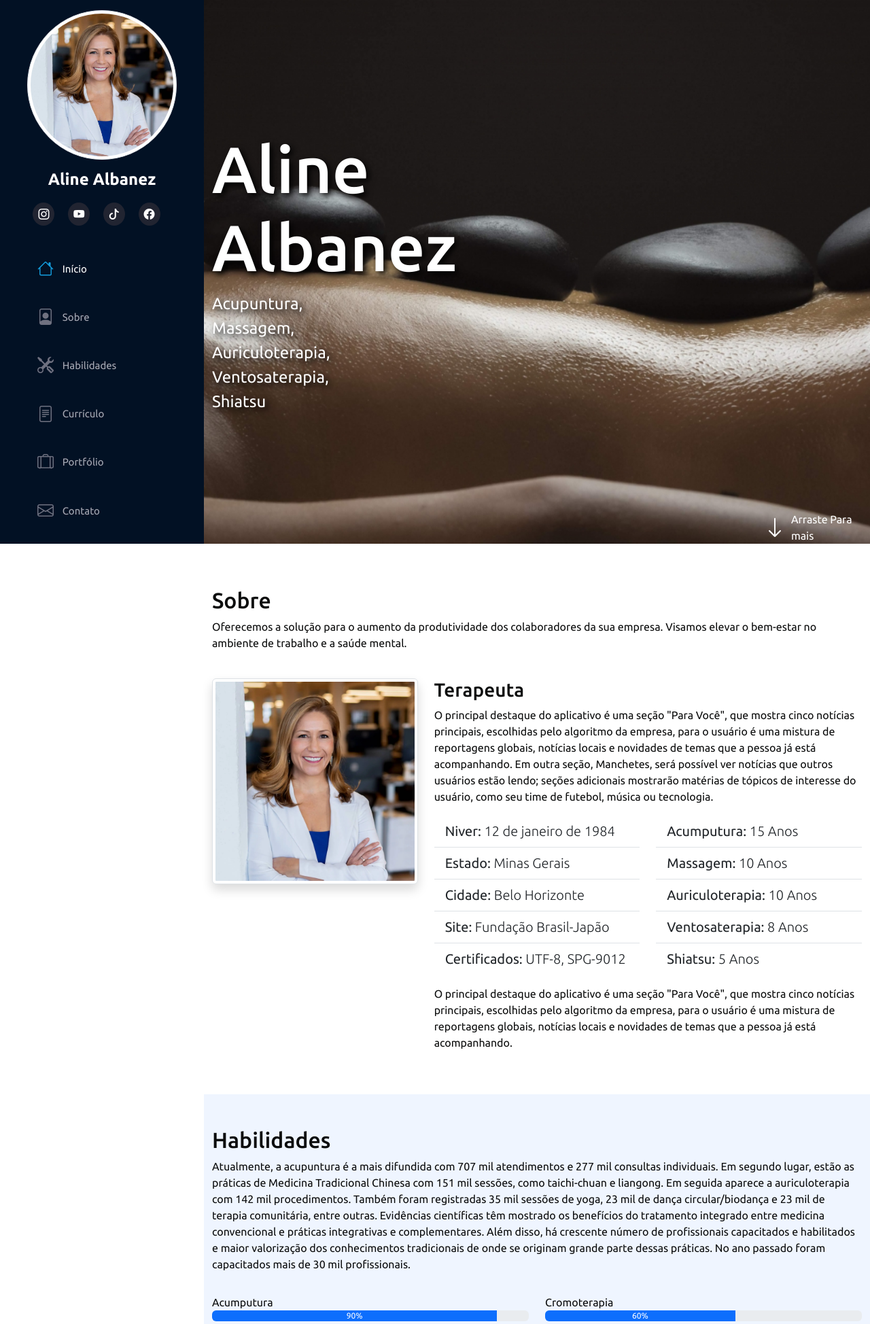
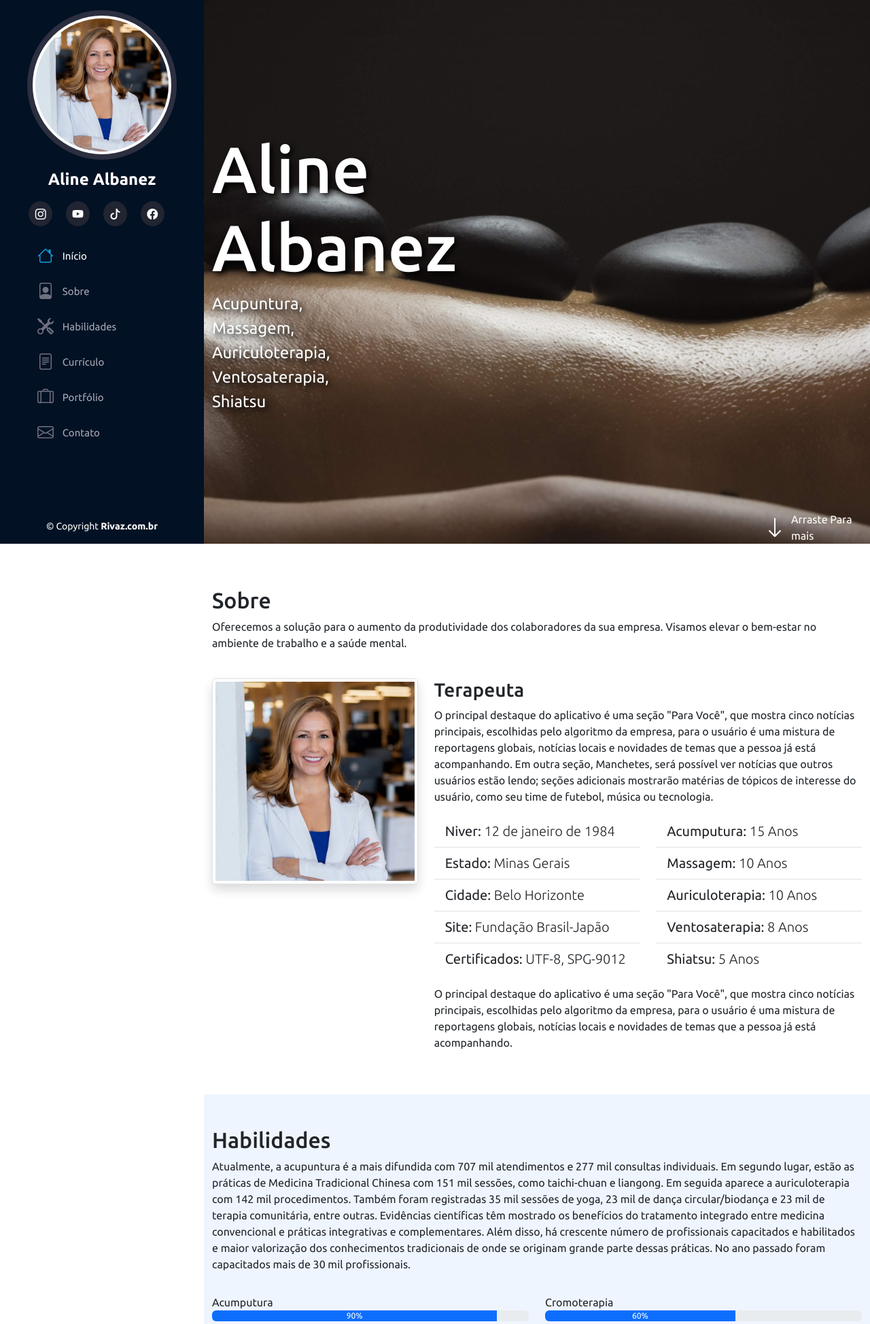
Before and after one commit to Rivaz1984BH/rivaz.com.br, a Flask app: page / in a window 1280 px wide. Shown: the top 1948 px of the page at 68% size. Run offline with Flask 3, Linux system fonts and the light colour scheme; some libraries are stand-ins or nearby versions.

Commit message:
update de variaveis de ambiente

```diff
--- a/__init__.py
+++ b/app.py
@@ -1,17 +1,19 @@
-from flask import Flask, request,flash, render_template, redirect, Request
+from flask import Flask, request, flash, render_template, redirect, Request
 from  flask_mail import Mail, Message
+import os
+
 from config import email, senha
 
 app = Flask(__name__) # Inicializa a aplicação
 app.secret_key = "meuconsierge"
 
 mail_settings = {
-   "MAIL_SERVER":'smtp.gmail.com',
-   "MAIL_PORT": 465,
-   "MAIL_USE_TLS": False,
-   "Mail_USE_SSL": True,
-   "Mail_USERNAME": email,
-   "Mail_PASSWORD": senha,
+    "MAIL_SERVER": 'smtp.gmail.com',
+    "MAIL_PORT": 465,
+    "MAIL_USE_TLS": False,
+    "MAIL_USE_SSL": True,
+    "MAIL_USERNAME": email,
+    "MAIL_PASSWORD": senha
 }
 
 app.config.update(mail_settings)
@@ -19,18 +21,18 @@ mail = Mail(app)
 
 class Contato:
    def __init__(self, nome, email, mensagem):
-      self.nome = nome,
-      self.email = email,
+      self.nome = nome
+      self.email = email
       self.mensagem = mensagem
 
 @app.route('/') # Cria uma rota
 def index():
   return render_template("index.html")
 
-@app.route('/send', methods=['GET','POST'])
+@app.route('/send', methods=['GET', 'POST'])
 
 def send():
-    if request.method =='POST':
+    if request.method == 'POST':
         formContato = Contato(
             request.form["nome"],
             request.form["email"],
@@ -38,8 +40,8 @@ def send():
         )
 
         msg = Message(
-            subject= "Contato de f{formContato.nome} em seu Portfólio",
-            sender= app.config.get("MAIL_USERNAME"),
+            subject = f"{formContato.nome} em seu Portfólio",
+            sender = app.config.get("MAIL_USERNAME"),
             recipients= ['rivaz.claudio@gmail.com', app.config.get("MAIL_USERNAME")],
             body = f'''
 
@@ -51,7 +53,7 @@ def send():
         )
         mail.send(msg)
         flash("Mensagem Enviada Com Sucesso")
-    return redirect ('/')
+    return redirect('/')
 
 if __name__ == '__main__':
-      app.run(debug=True)
+    app.run(debug=True)
--- a/config.py
+++ b/config.py
@@ -1,2 +1,2 @@
-email = "meuconsierge@gmail.com"
+email = "meuconsierge"
 senha="Rivaz3452478!"
--- a/static/script.js
+++ b/static/script.js
@@ -2,10 +2,10 @@
 const menuMobile = document.querySelector('.menu-mobile');
 const body = document.querySelector('body');
 
-menuMobile.addEventListener('click', ()=> {
+menuMobile.addEventListener('click', () => {
     menuMobile.classList.contains("bi-list")
-        ? menuMobile.classList.replace("bi-list","bi-x")
-        : menuMobile.classList.replace("bi-x","bi-list");
+        ? menuMobile.classList.replace("bi-list", "bi-x")
+        : menuMobile.classList.replace("bi-x", "bi-list");
     body.classList.toggle("menu-nav-active");
 });
 
@@ -14,14 +14,14 @@ menuMobile.addEventListener('click', ()=> {
 
 const navItem = document.querySelectorAll('.nav-item')
 
-navItem.forEach(item =>{
-    item.addEventListener("click",() => {
-        if (body.classList.contains("menu-nav-active")){
-            body.classList.remove("menu-nav-active")
-            menuMobile.classList.replace("bi-x","bi-list");
+navItem.forEach((item) => {
+    item.addEventListener("click", () => {
+        if (body.classList.contains("menu-nav-active")) {
+            body.classList.remove("menu-nav-active");
+            menuMobile.classList.replace("bi-x", "bi-list");
         }
-    })
-})
+    });
+});
 //Animar todos os itens da tela que tiverem meu atributo data-anime
 
 const item = document.querySelectorAll("[data-anime]");
@@ -29,18 +29,32 @@ const item = document.querySelectorAll("[data-anime]");
 const animeScroll = () => {
     const windowTop = window.pageYOffset + window.innerHeight * 0.85 ;
 
-    item.forEach ((element) =>{
+    item.forEach((element) => {
         if (windowTop > element.offsetTop) {
             element.classList.add("animate");
         } else {
           element.classList.remove("animate");
-
         }
     });
 };
 
-animeScroll()
+animeScroll();
 
 window.addEventListener("scroll", ()=>{
     animeScroll();
 })
+// Ativar carregamento no botão de enviar formulário para
+
+const btnEnviar = document.querySelector('#btn-enviar')
+const btnEnviarLoader = document.querySelector('#btn-enviar-loader')
+
+btnEnviar.addEventListener("click", ()=>{
+  btnEnviarLoader.style.display = "block";
+  btnEnviar.style.display = "none"
+})
+
+// Tira a mensagem de sucesso depois de 5 segundos
+
+setTimeout(() => {
+  document.querySelector('#alerta').style.display = 'none';
+}, 5000)
--- a/static/style.css
+++ b/static/style.css
@@ -5,17 +5,6 @@ body {
     font-family: Ubuntu, Arial;
     width: 100%;
     height: 100%;
-}
-#sobre,
-#habilidades,
-#curriculo,
-#portfolio,
-#contato{
-    font-family: Ubuntu, Arial, Helvetica, sans-serif;
-    color: rgb(11, 12, 12);
-    width: 100%;
-    text-align: left;
-    align-items: center;
 }
 
 #header {
@@ -35,7 +24,7 @@ body {
     margin: 15px auto;
     display: block;
     width: 220px;
-    height: 220px;
+    border: 8px solid #2c2f3f;
     border-radius:50%;
 }
 
@@ -52,7 +41,7 @@ body {
     font-size: 1rem;
     background: #212431;
     color: #fff;
-    padding: 0.5rem;
+    padding: 0.6rem;
     margin-right: 1rem;
     border-radius: 50%;
     transition: 0.3s;
@@ -98,24 +87,9 @@ body {
     color:#149ddd;
 }
 
-.social-links{
-    text-align: center;
-    margin-top: 1rem;
-}
-
-.nav-menu li,
-.nav-menu li:hover{
-    text-decoration: none;
-    list-style: none;
-    padding-top: 1.2rem;
-}
-
 #main {
     margin-left: 300px;
 }
-
-
-
 
 section#inicio {
     background-image: url("../static/images/002.jpg");
@@ -262,40 +236,69 @@ i.menu-mobile {
     margin-bottom: -35px;
 }
 
-/* Animação*/
-[data-anime]{
+/* Animação */
+[data-anime] {
     opacity: 0;
     transition: 1s;
 }
 
-[data-anime="down" ]{
-    transform: translate3d(0,-100%,0);
+[data-anime="down"] {
+    transform: translate3d(0, -100%, 0);
 }
 
-[data-anime="up" ]{
-    transform: translate3d(0,100%,0);
+[data-anime="up"] {
+    transform: translate3d(0, 100%, 0);
 }
-[data-anime="left" ]{
-    transform: translate3d(-100%,0,0);
+[data-anime="left"] {
+    transform: translate3d(-100%, 0, 0);
 }
-[data-anime="right" ]{
-    transform: translate3d(50px,0,0);
+[data-anime="right"] {
+    transform: translate3d(50px, 0, 0);
 }
 
 [data-anime].animate {
     opacity: 1;
-    transform: translate3d(0,0,0);
+    transform: translate3d(0, 0, 0);
 }
 
-@media (max-width :1860px){
+@media (max-width: 1860px){
     .carousel-control-prev{
         margin-left: 0;
-
     }
     .carousel-control-next{
         margin-right: 0;
     }
     [data-anime ="right"] {
-        transform: translate3d(-100%,0,0);
+        transform: translate3d(0, 100%, 0);
     }
 }
+#btn-enviar-loader{
+    display: none;
+  }
+
+  #alerta {
+    position: fixed;
+    z-index: 10;
+    top: 30px;
+    right: 30px;
+  }
+    #footer{
+        padding: 15px;
+        color: #fff;
+        font-size: 14px;
+        position: fixed;
+        left: 0;
+        bottom: 0;
+        width: 300px;
+        z-index: 9999;
+        background-color: #021124;
+        transition: .3s;
+    }
+    @media (max-width: 1012px) {
+        #footer {
+            position: static;
+            width: auto;
+            padding:  20px 15px;
+        }
+
+    }
--- a/templates/index.html
+++ b/templates/index.html
@@ -543,8 +543,8 @@
                         </div>
                 </div>
 
-                    <div class="col-md-7 mt-5 mt-md-0" data-anime="right">
-                        <div class="card p-5 h-100 shadow border-0">
+                    <div class="col-md-7 mt-5 mt-md-0" >
+                        <div class="card p-5 h-100 shadow border-0" data-anime="left">
 
                             <form class="row g-3" action='/send' method="POST">
                                 <div class="col-md-6">
@@ -569,7 +569,11 @@
                                     <button id='btn-enviar' type="submit" class="btn btn-primary">Enviar
                                         mensagem</button>
 
-
+                                        <button id='btn-enviar-loader' class="btn btn-primary" type="button" disabled>
+                                            <span class="spinner-border spinner-border-sm" role="status"
+                                                aria-hidden="true"></span>
+                                            Enviando...
+                                        </button>
                                 </div>
                             </form>
 
@@ -578,7 +582,24 @@
                 </div>
             </div>
         </section>
+        {% with messages = get_flashed_messages() %}
+        {% if messages %}
+        {% for message in messages %}
+        <div id="alerta" class="alert alert-success alert-dismissible fade show" role="alert">
+            <i class="bi bi-check-circle-fill"></i> {{ message }}
+            <button type="button" class="btn-close" data-bs-dismiss="alert" aria-label="Close"></button>
+        </div>
+        {% endfor %}
+        {% endif %}
+        {% endwith %}
     </main>
+    <footer id="footer">
+        <div class="container">
+            <div class="text-center">
+                &copy; Copyright <strong>Rivaz.com.br</strong>
+            </div>
+        </div>
+    </footer>
     <script src="../static/bootstrap/js/bootstrap.bundle.min.js"></script>
     <script src="../static/script.js"></script>
 </body>
```
Also changed, not shown: 1 other file.
